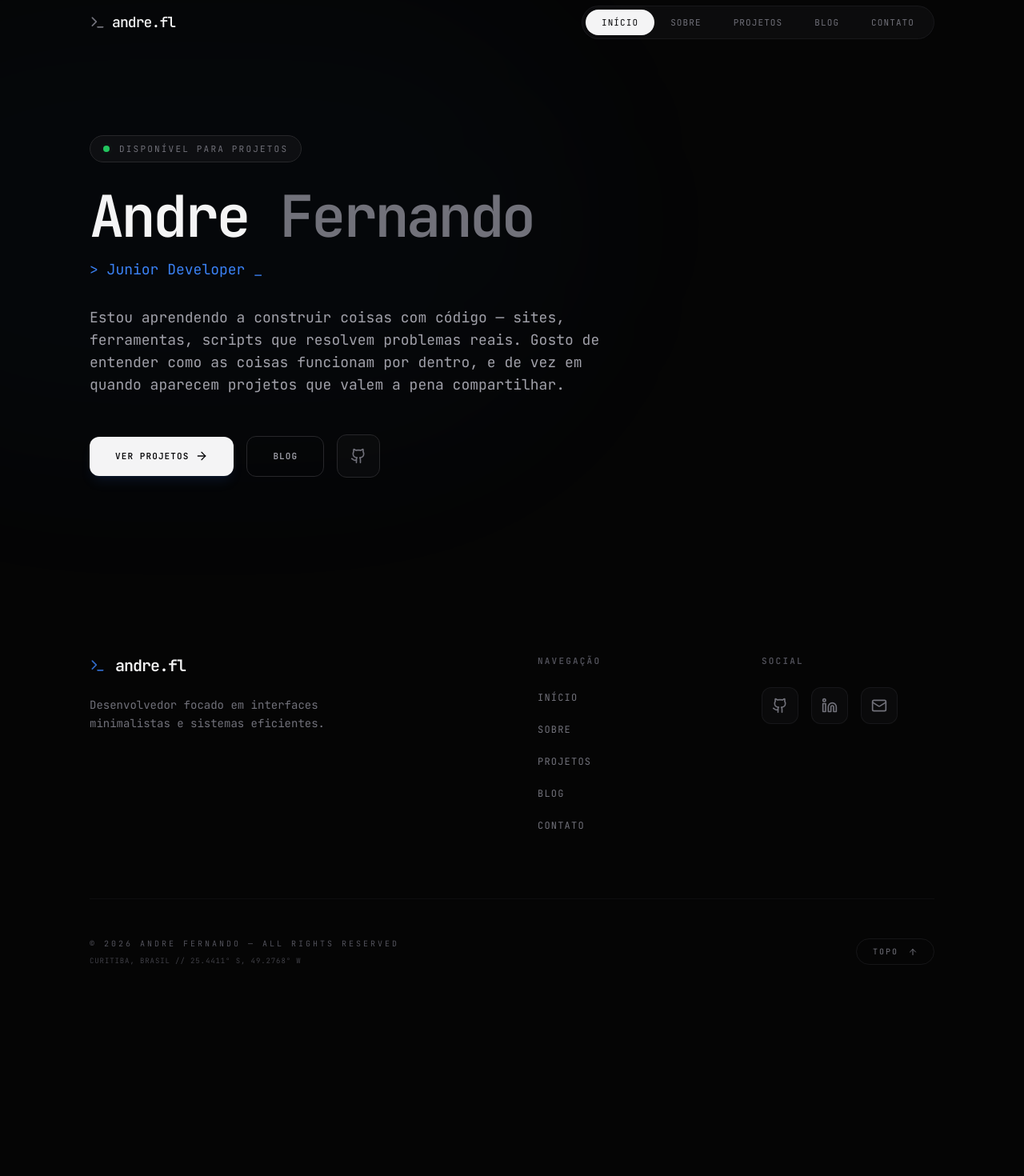
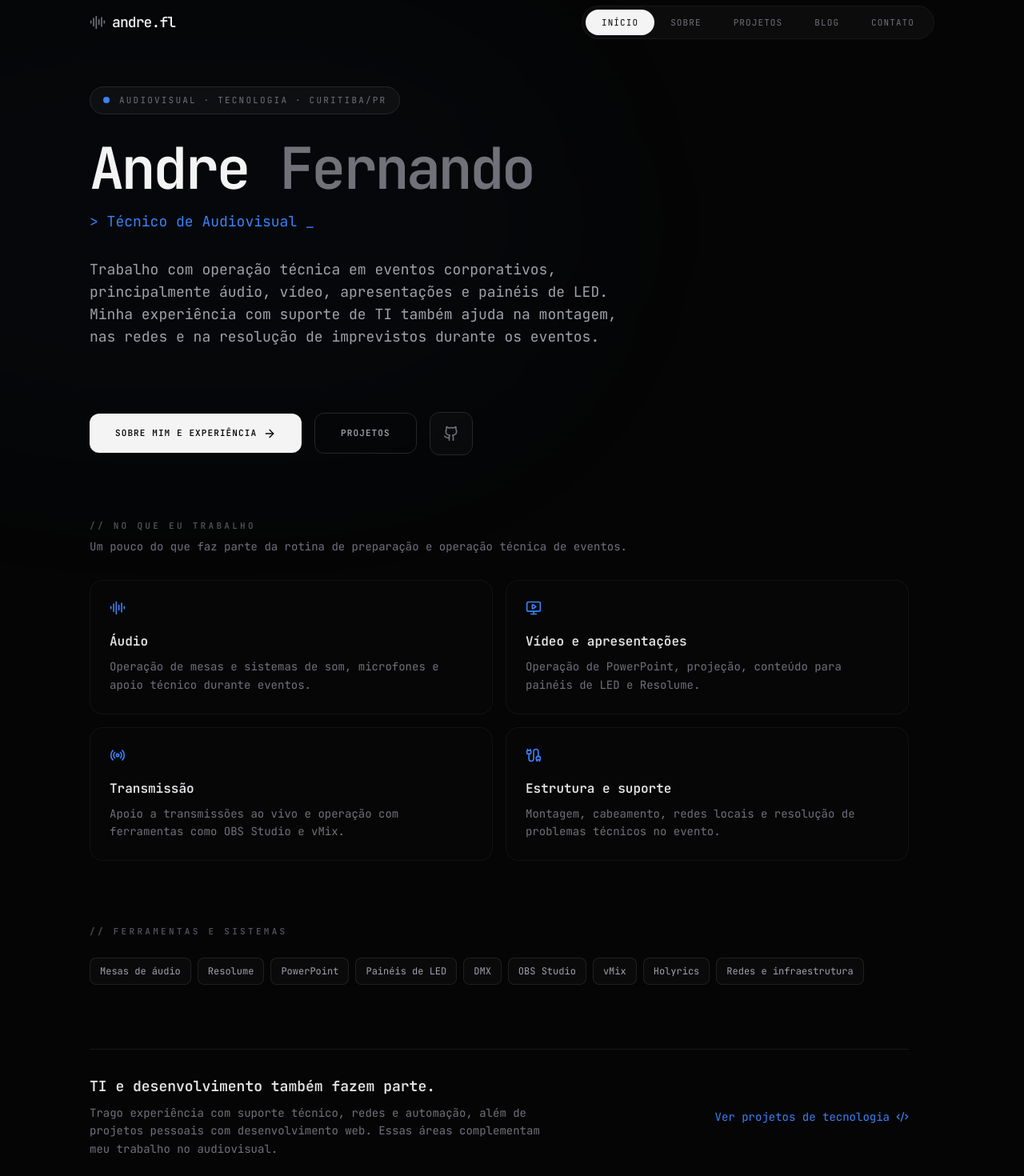
Before and after one commit to oandrefl/oandrefl, a Next.js app: page / in a window 1280 px wide. Shown: the part 20-1490 px from the top of the page at 80% size. Before the commit the page ends 1276 px from the top, so only its background shows below. Built offline with nearby package versions, Linux system fonts and the light colour scheme.

Commit message:
Refocus portfolio on audiovisual
Keep the existing dark minimal visual style while highlighting audiovisual work, event operation, experience, and complementary IT/development skills.

```diff
--- a/app/components/Navigation.tsx
+++ b/app/components/Navigation.tsx
@@ -3,7 +3,7 @@
 import Link from "next/link";
 import { usePathname } from "next/navigation";
 import { useState, useEffect } from "react";
-import { Menu, X, Terminal } from "lucide-react";
+import { Menu, X, AudioLines } from "lucide-react";
 import { siteConfig } from "@/app/src/config/site";
 
 export function Navigation() {
@@ -39,7 +39,7 @@ export function Navigation() {
       <div className="w-full px-6 md:px-16 lg:px-28 h-full flex items-center justify-between">
 
         <Link href="/" className="flex items-center gap-2 group">
-          <Terminal className={`w-5 h-5 transition-colors duration-300 ${scrolled ? "text-blue-500" : "text-zinc-500"}`} />
+          <AudioLines className={`w-5 h-5 transition-colors duration-300 ${scrolled ? "text-blue-500" : "text-zinc-500"}`} />
           <span className="text-zinc-100 font-medium tracking-tighter text-lg">{siteConfig.shortName}</span>
         </Link>
 
--- a/app/layout.tsx
+++ b/app/layout.tsx
@@ -11,7 +11,6 @@ const jetbrainsMono = JetBrains_Mono({
   display: "swap",
 });
 
-
 export const viewport: Viewport = {
   themeColor: "#050505",
   width: "device-width",
@@ -20,11 +19,21 @@ export const viewport: Viewport = {
 
 export const metadata: Metadata = {
   title: {
-    default: "Andre Fernando",
-    template: "%s | Andre Fernando"
+    default: "Andre Fernando | Audiovisual e Tecnologia",
+    template: "%s | Andre Fernando",
   },
-  description: "Desenvolvedor Full-Stack focado em criar experiências digitais eficientes e minimalistas.",
-  keywords: ["Desenvolvedor", "Full-Stack", "Software Engineer", "Andre Fernando", "Portfolio"],
+  description:
+    "Portfólio de André Fernando, técnico de audiovisual em Curitiba. Experiência com operação de áudio, vídeo, apresentações, painéis de LED e suporte de TI.",
+  keywords: [
+    "André Fernando",
+    "Técnico de Audiovisual",
+    "Eventos corporativos",
+    "Operação de áudio",
+    "Resolume",
+    "Painéis de LED",
+    "Curitiba",
+    "Suporte de TI",
+  ],
   authors: [{ name: "Andre Fernando" }],
   icons: { icon: "/favicon.png" },
   openGraph: {
@@ -32,6 +41,9 @@ export const metadata: Metadata = {
     locale: "pt_BR",
     url: "https://oandrefl.vercel.app",
     siteName: "Andre Fernando Portfolio",
+    title: "Andre Fernando | Audiovisual e Tecnologia",
+    description:
+      "Operação técnica de áudio, vídeo e apresentações em eventos, com experiência complementar em TI e desenvolvimento.",
   },
 };
 
@@ -40,22 +52,13 @@ export default function RootLayout({ children }: { children: React.ReactNode })
     <html lang="pt-BR" className={`scroll-smooth ${jetbrainsMono.variable}`}>
       <body className="bg-[#050505] text-zinc-400 antialiased min-h-screen flex flex-col overflow-x-hidden">
         <Navigation />
-
-        {/*
-          SISTEMA DE MARGEM UNIFICADO:
-          - px-6 md:px-16 lg:px-28 em TODOS os componentes (nav, footer, main)
-          - Nunca use mx-auto ou max-w em páginas que devem alinhar à esquerda
-          - Para páginas centradas (About), use mx-auto dentro do componente
-        */}
         <main
           id="main-content"
           className="flex-1 pt-24 md:pt-32 pb-16 w-full px-6 md:px-16 lg:px-28"
         >
           {children}
         </main>
-
         <Footer />
-
         <div className="fixed inset-0 -z-10 pointer-events-none">
           <div className="absolute top-0 left-0 w-[1000px] h-[600px] bg-blue-500/5 blur-[120px] rounded-full opacity-50 -translate-x-1/4" />
         </div>
--- a/app/page.tsx
+++ b/app/page.tsx
@@ -1,69 +1,83 @@
-import { Github, ArrowRight } from "lucide-react";
+import { Github, ArrowRight, AudioLines, MonitorPlay, Radio, Cable, Code2 } from "lucide-react";
 import Link from "next/link";
 
-/*
-  SISTEMA DE TIPOGRAFIA (use em todo o site):
+const areas = [
+  {
+    icon: AudioLines,
+    title: "Áudio",
+    description: "Operação de mesas e sistemas de som, microfones e apoio técnico durante eventos.",
+  },
+  {
+    icon: MonitorPlay,
+    title: "Vídeo e apresentações",
+    description: "Operação de PowerPoint, projeção, conteúdo para painéis de LED e Resolume.",
+  },
+  {
+    icon: Radio,
+    title: "Transmissão",
+    description: "Apoio a transmissões ao vivo e operação com ferramentas como OBS Studio e vMix.",
+  },
+  {
+    icon: Cable,
+    title: "Estrutura e suporte",
+    description: "Montagem, cabeamento, redes locais e resolução de problemas técnicos no evento.",
+  },
+];
 
-  Eyebrow / label:  text-[11px] font-mono uppercase tracking-[0.2em] text-zinc-500
-  H1 (hero):        text-5xl md:text-7xl font-bold text-zinc-100 tracking-tighter leading-[0.9]
-  H1 (páginas):     text-4xl md:text-5xl font-bold text-zinc-100 tracking-tight
-  Subtitle:         text-lg font-mono text-blue-500
-  Body:             text-base leading-relaxed text-zinc-400 max-w-2xl
-  Small/meta:       text-sm text-zinc-500
-*/
+const tools = [
+  "Mesas de áudio",
+  "Resolume",
+  "PowerPoint",
+  "Painéis de LED",
+  "DMX",
+  "OBS Studio",
+  "vMix",
+  "Holyrics",
+  "Redes e infraestrutura",
+];
 
 export default function Home() {
   return (
-    <div className="min-h-[calc(100vh-250px)] flex flex-col justify-center animate-in fade-in slide-in-from-bottom-8 duration-1000">
-      <div className="max-w-4xl space-y-12">
-
+    <div className="min-h-[calc(100vh-250px)] flex flex-col animate-in fade-in slide-in-from-bottom-8 duration-700">
+      <div className="max-w-5xl space-y-20">
         <header className="space-y-8">
-          {/* Eyebrow label */}
           <div className="inline-flex items-center gap-3 px-4 py-2 rounded-full bg-zinc-900/50 border border-zinc-800 text-[11px] font-mono tracking-[0.2em] text-zinc-500 uppercase w-fit">
-            <span className="relative flex h-2 w-2">
-              <span className="animate-ping absolute inline-flex h-full w-full rounded-full bg-green-400 opacity-75"></span>
-              <span className="relative inline-flex rounded-full h-2 w-2 bg-green-500"></span>
-            </span>
-            Disponível para projetos
+            <span className="h-2 w-2 rounded-full bg-blue-500" />
+            Audiovisual · Tecnologia · Curitiba/PR
           </div>
 
           <div className="space-y-4">
-            {/* H1 hero — text-5xl md:text-7xl em todas as páginas principais */}
-            <h1 className="text-5xl md:text-7xl font-bold text-zinc-100 tracking-tighter leading-[0.9]">
+            <h1 className="text-5xl md:text-7xl font-bold text-zinc-100 tracking-tighter leading-[0.95]">
               Andre <span className="text-zinc-500">Fernando</span>
             </h1>
-            {/* Subtitle — sempre font-mono text-blue-500 */}
             <p className="text-lg font-mono text-blue-500">
-              &gt; Junior Developer _
+              &gt; Técnico de Audiovisual _
             </p>
           </div>
 
-          {/* Texto mais humano e direto — sem jargão técnico forçado */}
           <p className="text-base md:text-lg text-zinc-400 leading-relaxed max-w-2xl">
-            Estou aprendendo a construir coisas com código — sites, ferramentas, scripts
-            que resolvem problemas reais. Gosto de entender como as coisas funcionam por dentro,
-            e de vez em quando aparecem projetos que valem a pena compartilhar.
+            Trabalho com operação técnica em eventos corporativos, principalmente áudio,
+            vídeo, apresentações e painéis de LED. Minha experiência com suporte de TI
+            também ajuda na montagem, nas redes e na resolução de imprevistos durante os eventos.
           </p>
         </header>
 
-        {/* CTAs */}
         <nav className="flex flex-col sm:flex-row gap-4 items-start sm:items-center" aria-label="Links principais">
           <Link
-            href="/projetos"
-            className="w-full sm:w-auto group inline-flex items-center justify-center px-8 py-4 bg-zinc-100 hover:bg-blue-600 text-zinc-950 hover:text-white rounded-xl transition-all font-mono text-[11px] uppercase tracking-widest font-bold active:scale-95 shadow-lg shadow-blue-500/10"
+            href="/about"
+            className="w-full sm:w-auto group inline-flex items-center justify-center px-8 py-4 bg-zinc-100 hover:bg-blue-600 text-zinc-950 hover:text-white rounded-xl transition-all font-mono text-[11px] uppercase tracking-widest font-bold active:scale-95"
           >
-            Ver Projetos
+            Sobre mim e experiência
             <ArrowRight className="ml-2 w-4 h-4 group-hover:translate-x-1 transition-transform" />
           </Link>
 
           <div className="flex items-center gap-4 w-full sm:w-auto">
             <Link
-              href="/blog"
+              href="/projetos"
               className="flex-1 sm:flex-none inline-flex items-center justify-center px-8 py-4 border border-zinc-800 hover:border-zinc-700 text-zinc-400 hover:text-zinc-100 rounded-xl transition-all font-mono text-[11px] uppercase tracking-widest font-bold active:scale-95"
             >
-              Blog
+              Projetos
             </Link>
-
             <a
               href="https://github.com/oandrefl"
               target="_blank"
@@ -77,6 +91,58 @@ export default function Home() {
           </div>
         </nav>
 
+        <section className="space-y-8">
+          <div className="space-y-2">
+            <h2 className="text-[11px] font-mono uppercase tracking-[0.3em] text-zinc-600 font-bold">
+              // No que eu trabalho
+            </h2>
+            <p className="text-sm text-zinc-500 max-w-2xl">
+              Um pouco do que faz parte da rotina de preparação e operação técnica de eventos.
+            </p>
+          </div>
+
+          <div className="grid grid-cols-1 sm:grid-cols-2 gap-4">
+            {areas.map((area) => (
+              <article
+                key={area.title}
+                className="p-6 rounded-2xl border border-zinc-900/70 bg-zinc-900/10 hover:border-zinc-800 transition-colors"
+              >
+                <area.icon className="w-5 h-5 text-blue-500 mb-5" />
+                <h3 className="text-base font-bold text-zinc-200 mb-2">{area.title}</h3>
+                <p className="text-sm leading-relaxed text-zinc-500">{area.description}</p>
+              </article>
+            ))}
+          </div>
+        </section>
+
+        <section className="space-y-6">
+          <h2 className="text-[11px] font-mono uppercase tracking-[0.3em] text-zinc-600 font-bold">
+            // Ferramentas e sistemas
+          </h2>
+          <div className="flex flex-wrap gap-2">
+            {tools.map((tool) => (
+              <span
+                key={tool}
+                className="px-3 py-2 rounded-lg border border-zinc-800/80 bg-zinc-900/30 text-xs text-zinc-400"
+              >
+                {tool}
+              </span>
+            ))}
+          </div>
+        </section>
+
+        <section className="border-t border-zinc-900 pt-8 pb-4 flex flex-col md:flex-row md:items-center md:justify-between gap-4">
+          <div className="max-w-xl">
+            <h2 className="text-lg font-bold text-zinc-200 mb-2">TI e desenvolvimento também fazem parte.</h2>
+            <p className="text-sm leading-relaxed text-zinc-500">
+              Trago experiência com suporte técnico, redes e automação, além de projetos pessoais
+              com desenvolvimento web. Essas áreas complementam meu trabalho no audiovisual.
+            </p>
+          </div>
+          <Link href="/projetos" className="inline-flex items-center gap-2 text-sm text-blue-500 hover:text-blue-400 transition-colors shrink-0">
+            Ver projetos de tecnologia <Code2 className="w-4 h-4" />
+          </Link>
+        </section>
       </div>
     </div>
   );
--- a/app/src/config/site.ts
+++ b/app/src/config/site.ts
@@ -3,7 +3,7 @@ export const siteConfig = {
   shortName: "andre.fl",
   url: "https://oandrefl.vercel.app",
   description:
-    "Desenvolvedor Full-Stack focado em criar experiências digitais eficientes e minimalistas.",
+    "Portfólio de André Fernando, técnico de audiovisual em Curitiba. Operação de áudio, vídeo, apresentações, painéis de LED e suporte de TI.",
   location: "Curitiba, Brasil",
   coordinates: "25.4411° S, 49.2768° W",
   author: {
@@ -26,11 +26,18 @@ export const siteConfig = {
   formspreeEndpoint: "https://formspree.io/f/xgvzakje",
   seo: {
     keywords: [
-      "Desenvolvedor",
-      "Full-Stack",
-      "Software Engineer",
-      "Andre Fernando",
-      "Portfolio",
+      "André Fernando",
+      "Técnico de Audiovisual",
+      "Operação de áudio",
+      "Eventos corporativos",
+      "Resolume",
+      "Painéis de LED",
+      "PowerPoint",
+      "OBS Studio",
+      "vMix",
+      "Suporte de TI",
+      "Desenvolvimento web",
+      "Curitiba",
     ],
     twitterHandle: "@oandrefl",
   },
```
Also changed, not shown: app/about/page.tsx (+7 -10 lines), app/src/data/experiences.json (+43 -38 lines).
